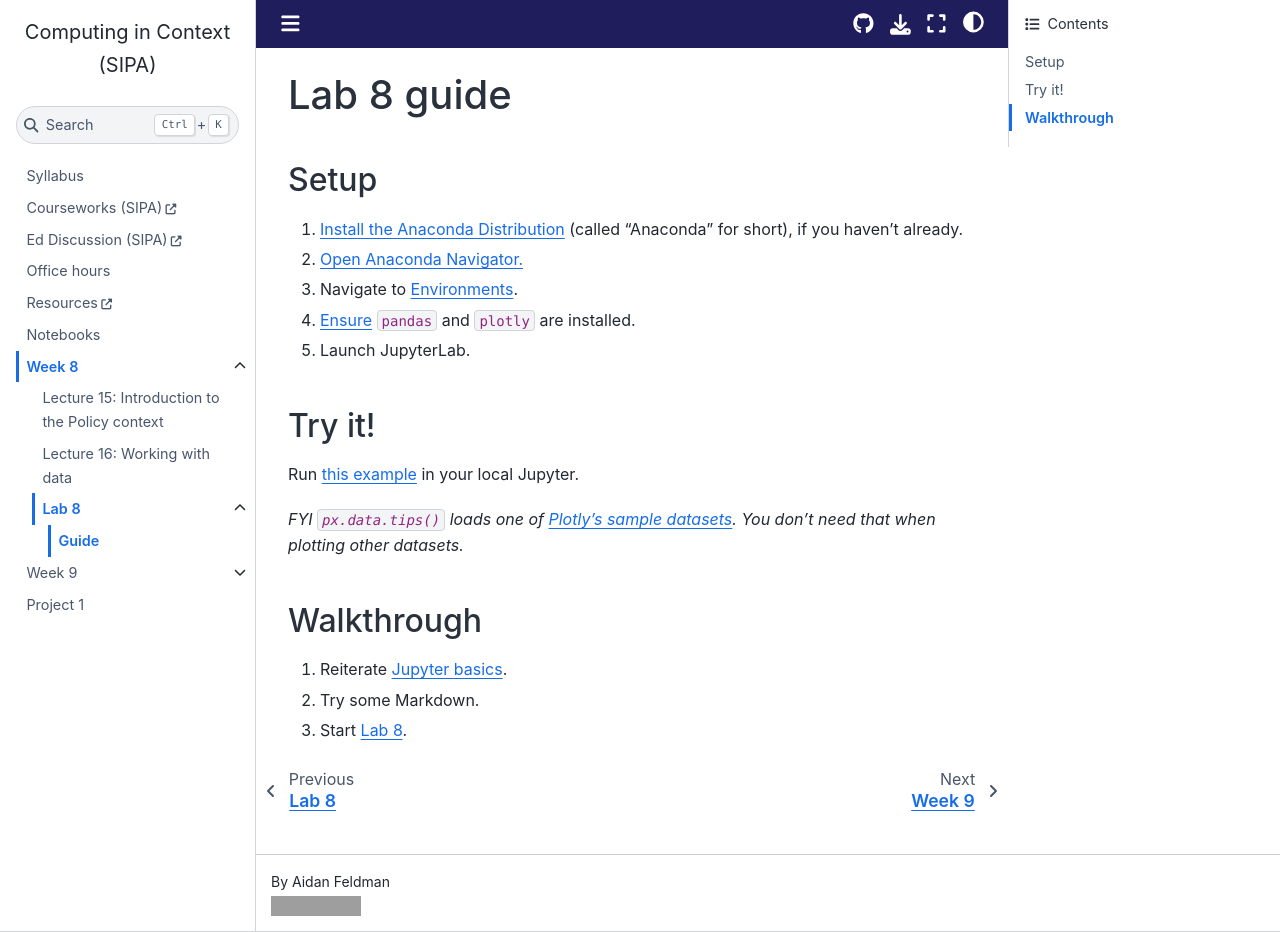
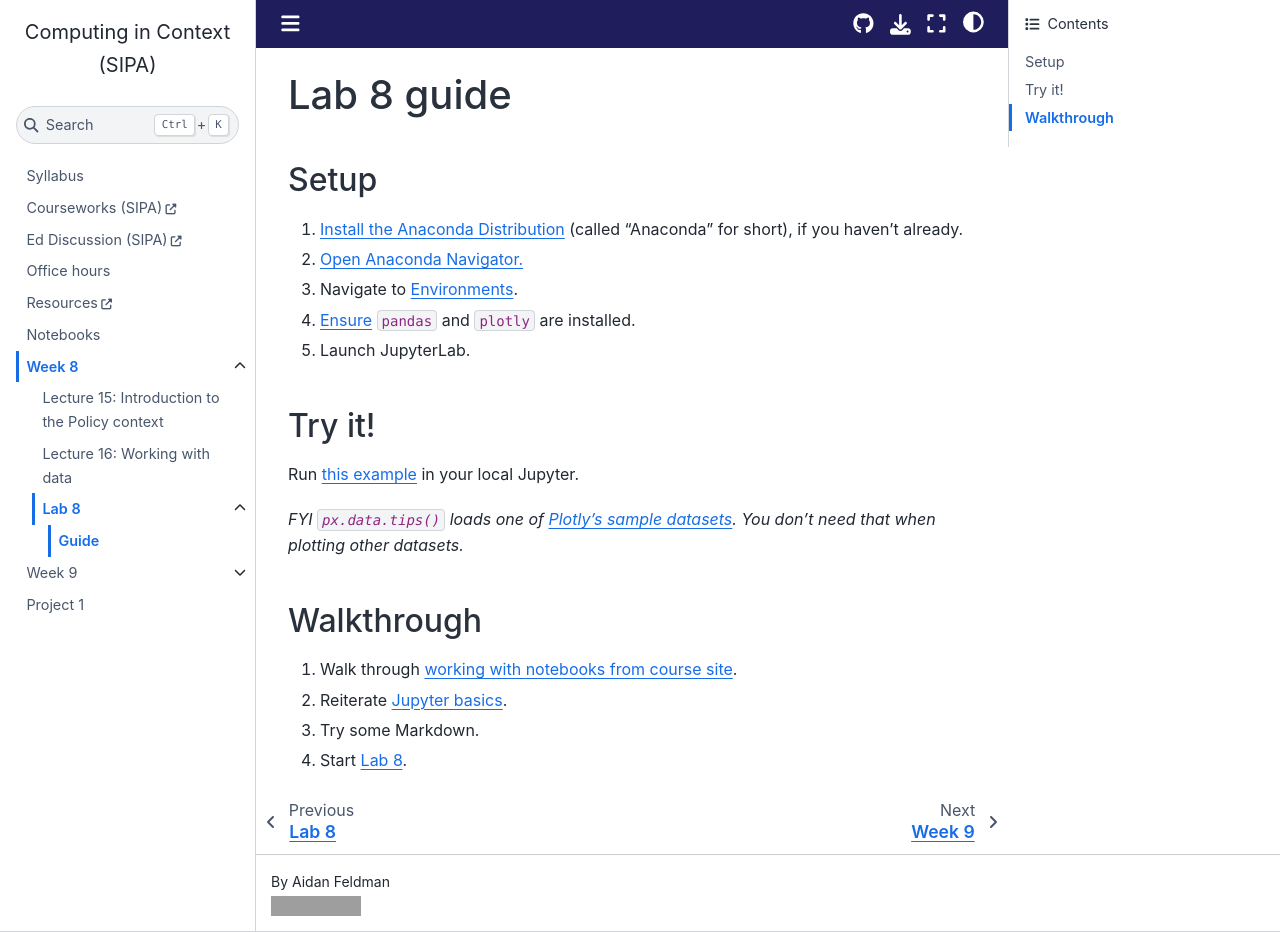
Before and after one commit to afeld/computing-in-context, a Jupyter Book: the page built from lab_8_guide.md, in a window 1280 px wide and 932 px high. Built offline with Jupyter Book 1.0.4 settings and Sphinx 7.4.7 and the Sphinx Book theme 1.1.4, drawn with Linux system fonts in a browser that asks for light colours; grey boxes are pictures that could not be loaded.

Commit message:
go through working with notebooks in Lab 8

```diff
--- a/lab_8_guide.md
+++ b/lab_8_guide.md
@@ -16,6 +16,7 @@ _FYI `px.data.tips()` loads one of [Plotly's sample datasets](https://plotly.com
 
 ## Walkthrough
 
+1. Walk through [working with notebooks from course site](notebooks.md#downloading-notebooks).
 1. Reiterate [Jupyter basics](lecture_15.ipynb#jupyter-basics).
 1. Try some Markdown.
 1. Start [Lab 8](lab_8.ipynb).
```
